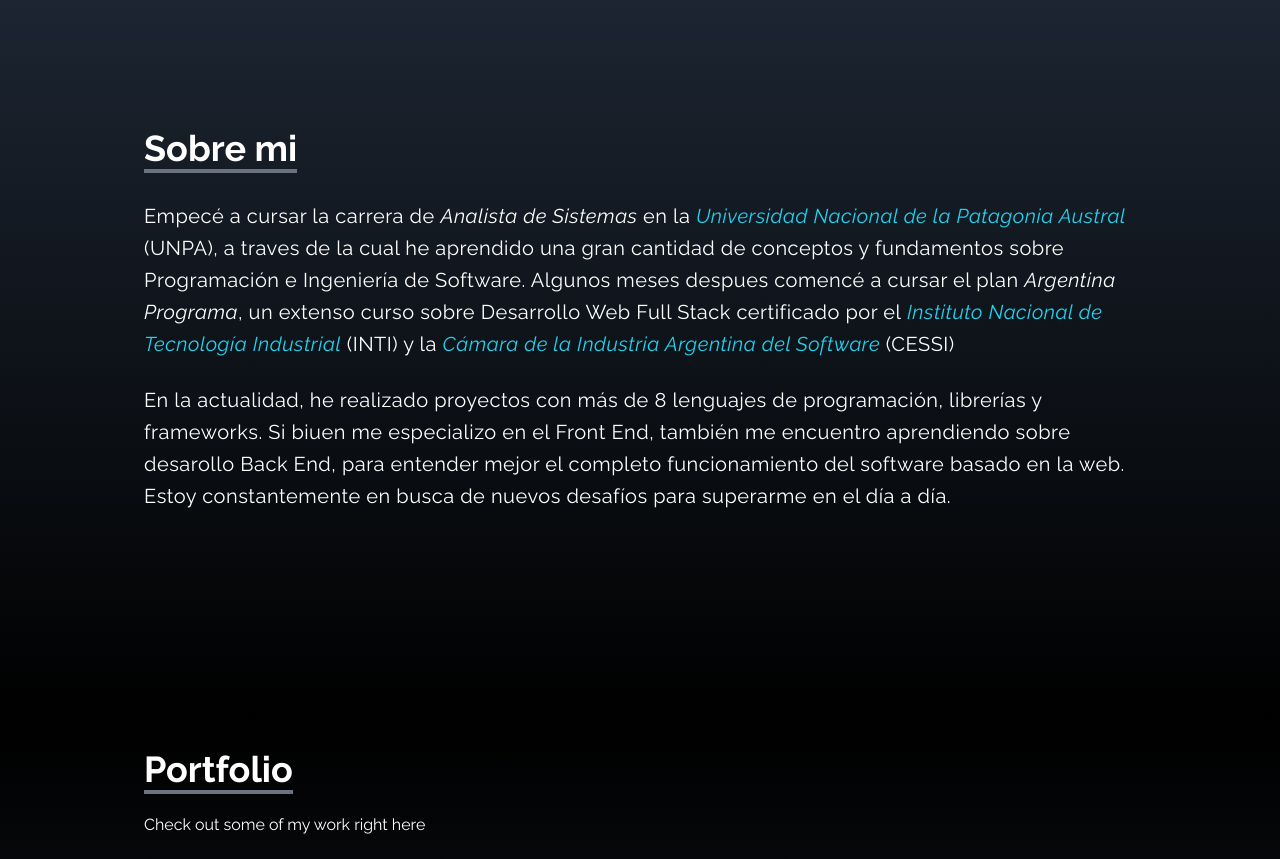
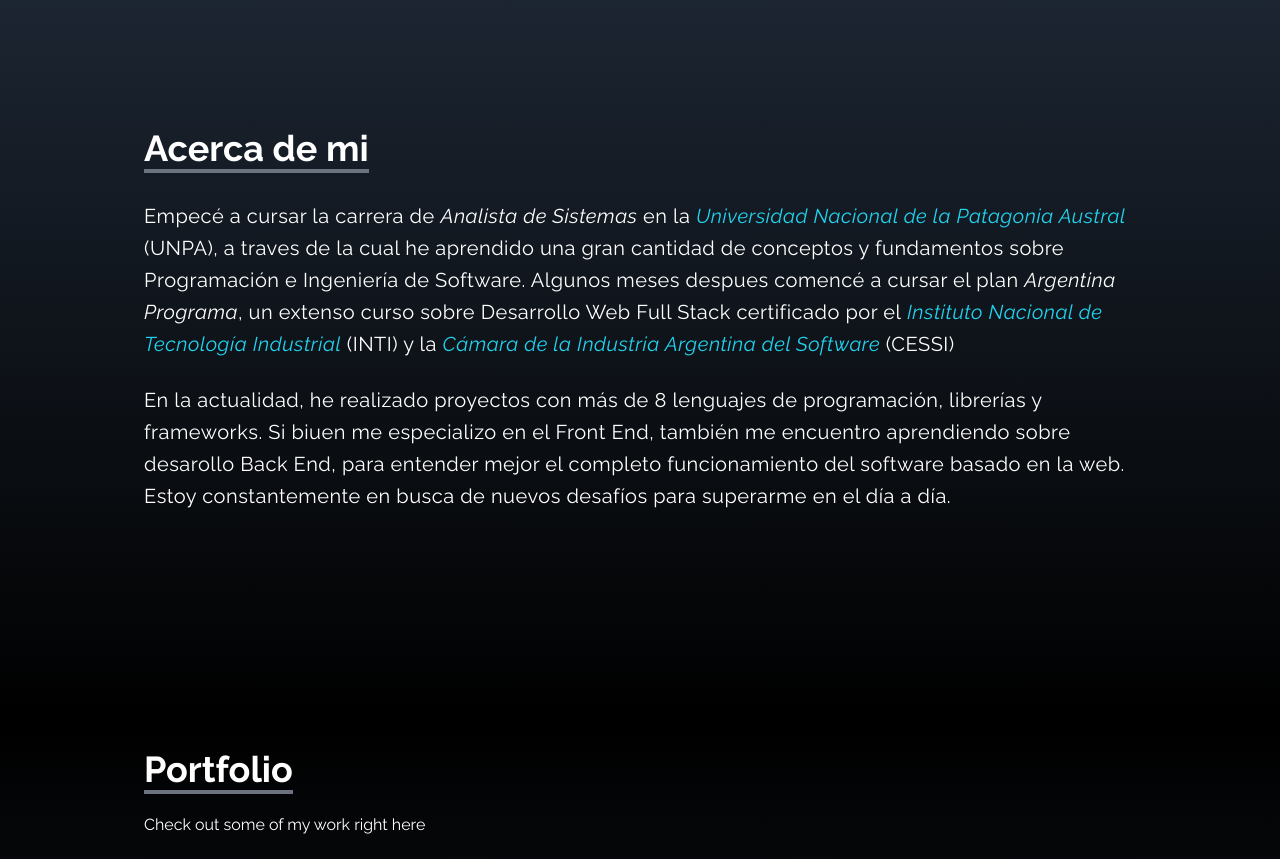
Before and after one commit to FeDaBa/First-Portfolio, a React (Create React App) app: page / in a window 1280 px wide. Shown: the part 880-1739 px from the top of the page. Built offline with nearby package versions, Linux system fonts and the light colour scheme; grey boxes are pictures that could not be loaded; the HTML template or start-up script is replaced by a standard one; a web font is replaced by a local one.

Commit message:
Update About.jsx

```diff
--- a/src/components/About.jsx
+++ b/src/components/About.jsx
@@ -11,7 +11,7 @@
             <div className="pb-8">
 
                 <p className="text-4xl font-bold inline border-b-4 border-gray-500">
-                    Sobre mi
+                    Acerca de mi
                 </p>
 
             </div>
```
